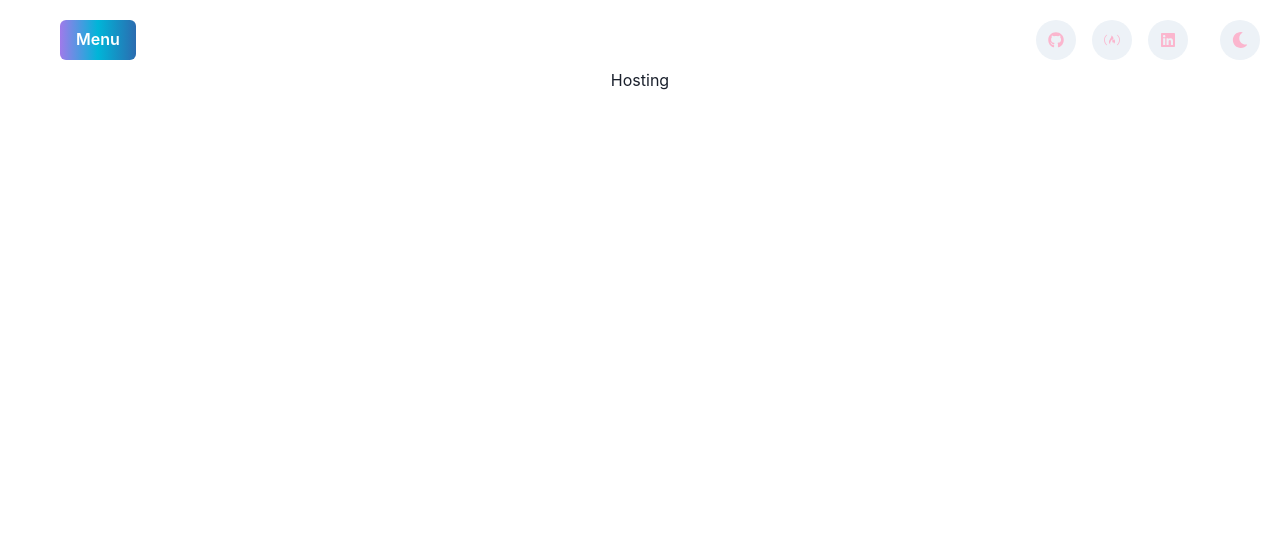
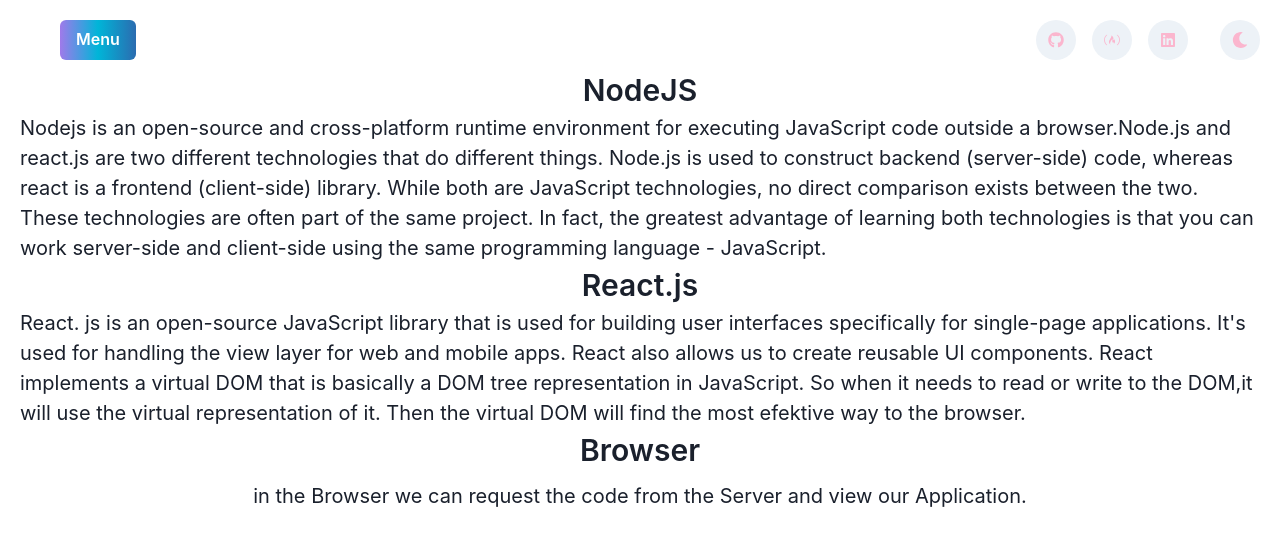
Before and after one commit to mateasportfolio/mtportfolio, a React (Create React App) app: page /hosting in a window 1280 px wide. Shown: the top 546 px of the page. Built offline with nearby package versions, Linux system fonts and the light colour scheme.

Commit message:
changed text in Hosting.js

```diff
--- a/src/pages/Code.js
+++ b/src/pages/Code.js
@@ -1,7 +1,29 @@
+import { Box, Flex, Text, useMediaQuery } from "@chakra-ui/react";
 import React from "react";
 
 const Code = () => {
-  return <div>Code</div>;
+  const [isNotSmallerScreen] = useMediaQuery("(min-width:600px)");
+
+  return (
+    <Flex>
+      <Box mt={isNotSmallerScreen ? "0" : 16} align="flex-start">
+        <Text fontSize="6xl" fontWeight="semibold">
+          Netlyfi
+        </Text>
+      </Box>
+      <Text fontSize="3xl" p="20">
+        Netlify lets you link a GitHub, GitLab, Bitbucket, or Azure
+        DevOpsvrepository to a site for continuous deployment. (Azure DevOps is
+        currently in the beta stage.) Each time you push to your Git
+        provider,Netlify runs a build with your tool of choice and deploys the
+        result to our powerful CDN. Netlify operates through your GitHub
+        repository and runs a build process to pre-render all your pages in
+        static HTML. Netlify creates its own repository that pushes to Github
+        and its own microservices. It then executes and distributes content
+        across a wide CDN to deliver pre-built static websites to visitors.
+      </Text>
+    </Flex>
+  );
 };
 
 export default Code;
--- a/src/pages/Hosting.js
+++ b/src/pages/Hosting.js
@@ -1,6 +1,56 @@
+import { Box, Flex, Text, useMediaQuery, VStack } from "@chakra-ui/react";
 import React from "react";
 
 const Hosting = () => {
-  return <div>Hosting</div>;
+  const [isNotSmallerScreen] = useMediaQuery("(min-width:600px)");
+
+  return (
+    <Flex>
+      <Box mt={isNotSmallerScreen ? "0" : 16} align="flex-start">
+        <VStack>
+          <Text fontSize="3xl" fontWeight="semibold">
+            NodeJS
+          </Text>
+        </VStack>
+        <Text fontSize="xl">
+          Nodejs is an open-source and cross-platform runtime environment for
+          executing JavaScript code outside a browser.Node.js and react.js are
+          two different technologies that do different things. Node.js is used
+          to construct backend (server-side) code, whereas react is a frontend
+          (client-side) library. While both are JavaScript technologies, no
+          direct comparison exists between the two. These technologies are often
+          part of the same project. In fact, the greatest advantage of learning
+          both technologies is that you can work server-side and client-side
+          using the same programming language - JavaScript.
+        </Text>
+        <VStack>
+          <Text fontSize="3xl" fontWeight="semibold">
+            React.js
+          </Text>
+        </VStack>
+        <VStack>
+          <Text fontSize="xl">
+            React. js is an open-source JavaScript library that is used for
+            building user interfaces specifically for single-page applications.
+            It's used for handling the view layer for web and mobile apps. React
+            also allows us to create reusable UI components. React implements a
+            virtual DOM that is basically a DOM tree representation in
+            JavaScript. So when it needs to read or write to the DOM,it will use
+            the virtual representation of it. Then the virtual DOM will find the
+            most efektive way to the browser.
+          </Text>
+        </VStack>
+        <VStack>
+          <Text fontSize="3xl" fontWeight="semibold">
+            Browser
+          </Text>
+          <Text fontSize="xl">
+            in the Browser we can request the code from the Server and view our
+            Application.
+          </Text>
+        </VStack>
+      </Box>
+    </Flex>
+  );
 };
 export default Hosting;
```
